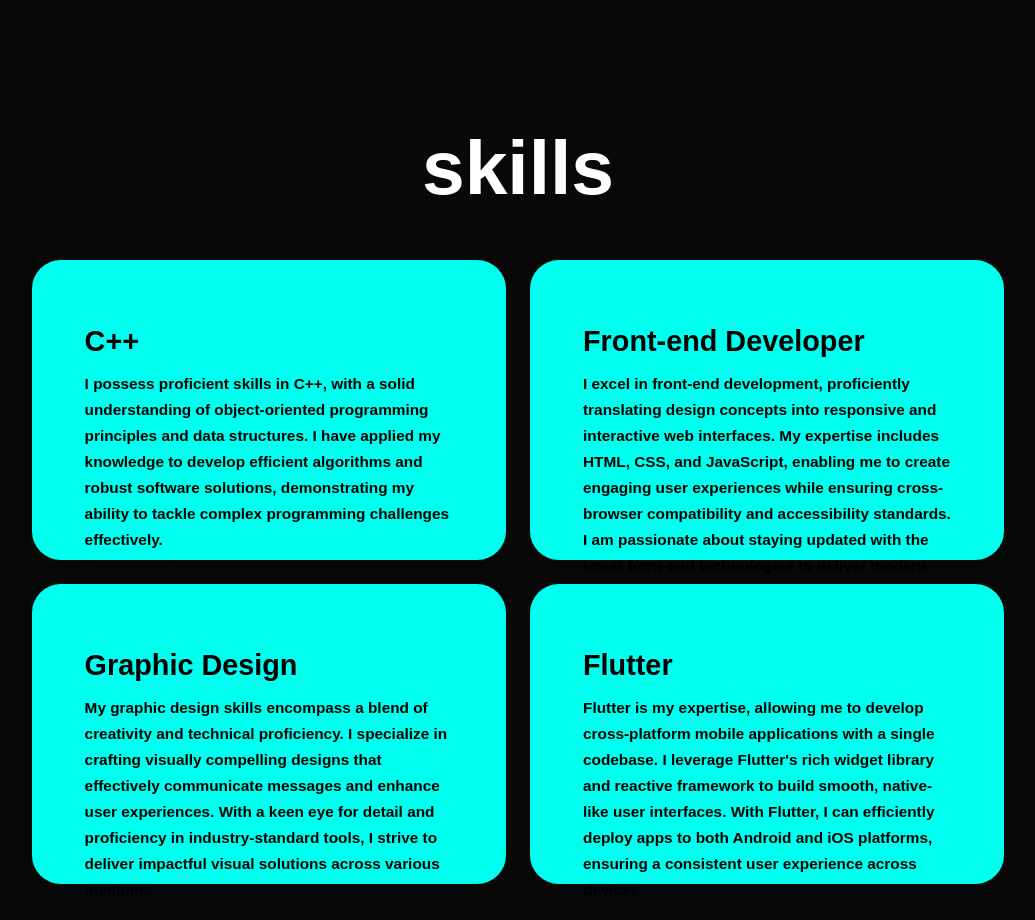
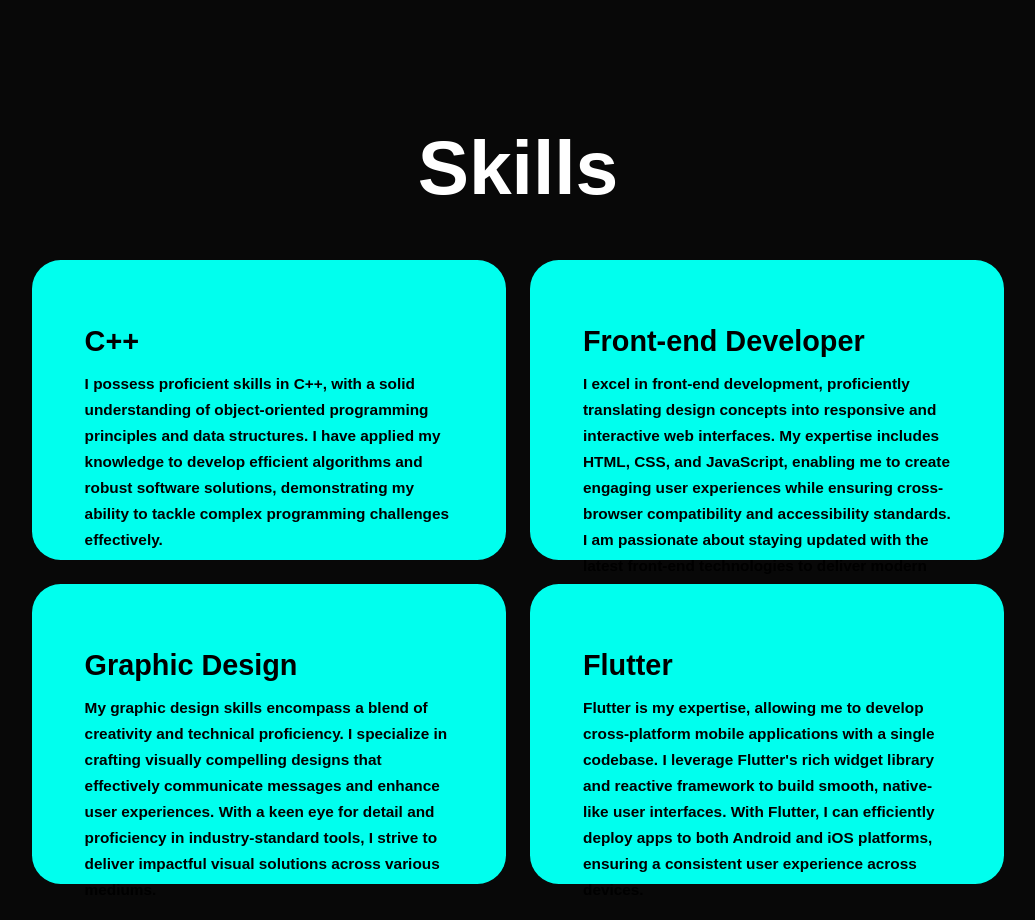
Before and after one commit to MohamedTantawey/Portfolio, a plain HTML site: page index.html in a window 1280 px wide. Shown: the part 2320-3240 px from the top of the page, without its empty margins (122-1157 px from the left). Drawn offline with nearby package versions, Linux system fonts and the light colour scheme.

Commit message:
Refined layout and styling in index.html and style.css

```diff
--- a/index.html
+++ b/index.html
@@ -94,7 +94,7 @@
     </section>
 
     <section class="services" id="services">
-        <h2 class="heading">skills</h2>
+        <h2 class="heading">Skills</h2>
 
         <div class="services-container">
             <div class="services-box">
```
